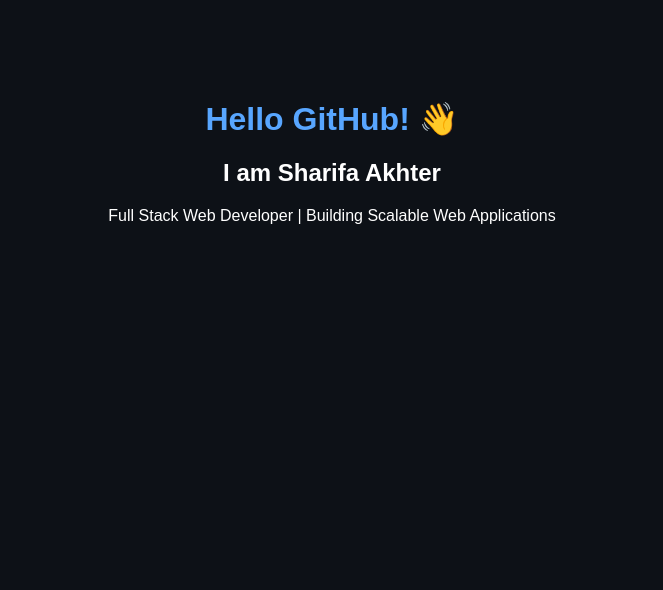
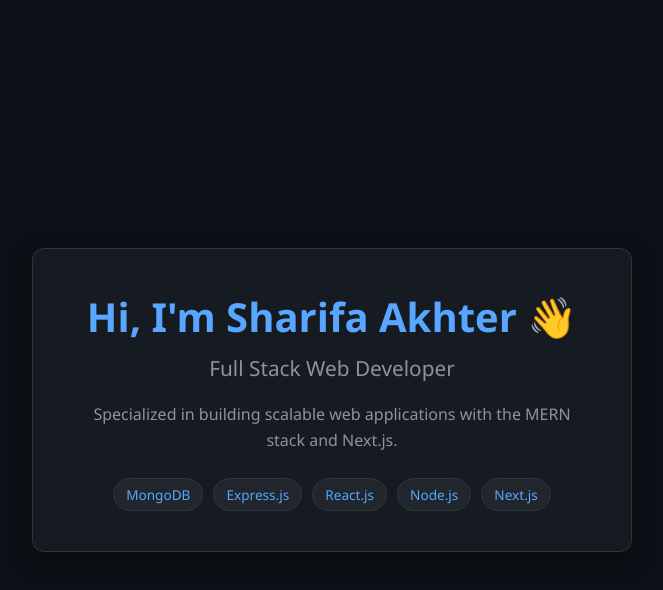
Before and after one commit to sharifaakhter297-cloud/my-first-project, a plain HTML site: page index.html in a window 1280 px wide. Shown: the whole page, without its empty margins (308-971 px from the left). Drawn offline with Linux system fonts and the light colour scheme.

Commit message:
updated portfolio

```diff
--- a/index.html
+++ b/index.html
@@ -3,15 +3,58 @@
 <head>
     <meta charset="UTF-8">
     <meta name="viewport" content="width=device-width, initial-scale=1.0">
-    <title>Sharifa Akhter | Portfolio</title>
+    <title>Sharifa Akhter | Full Stack Developer</title>
     <style>
-        body { font-family: Arial, sans-serif; text-align: center; margin-top: 100px; background-color: #0d1117; color: #ffffff; }
-        h1 { color: #58a6ff; }
+        * { box-sizing: border-box; margin: 0; padding: 0; }
+        body {
+            font-family: 'Segoe UI', Tahoma, Geneva, Verdana, sans-serif;
+            background-color: #0d1117;
+            color: #c9d1d9;
+            display: flex;
+            justify-content: center;
+            align-items: center;
+            height: 100vh;
+            text-align: center;
+        }
+        .container {
+            max-width: 600px;
+            padding: 40px;
+            background: #161b22;
+            border: 1px solid #30363d;
+            border-radius: 12px;
+            box-shadow: 0 8px 24px rgba(0,0,0,0.4);
+        }
+        h1 { color: #58a6ff; font-size: 2.5rem; margin-bottom: 10px; }
+        h2 { color: #8b949e; font-size: 1.3rem; font-weight: 400; margin-bottom: 20px; }
+        p { color: #8b949e; font-size: 1rem; line-height: 1.6; margin-bottom: 25px; }
+        .skills {
+            display: flex;
+            justify-content: center;
+            gap: 10px;
+            flex-wrap: wrap;
+        }
+        .tag {
+            background: #21262d;
+            color: #58a6ff;
+            padding: 6px 12px;
+            border-radius: 20px;
+            font-size: 0.85rem;
+            border: 1px solid #30363d;
+        }
     </style>
 </head>
 <body>
-    <h1>Hello GitHub! 👋</h1>
-    <h2>I am Sharifa Akhter</h2>
-    <p>Full Stack Web Developer | Building Scalable Web Applications</p>
+    <div class="container">
+        <h1>Hi, I'm Sharifa Akhter 👋</h1>
+        <h2>Full Stack Web Developer</h2>
+        <p>Specialized in building scalable web applications with the MERN stack and Next.js.</p>
+        <div class="skills">
+            <span class="tag">MongoDB</span>
+            <span class="tag">Express.js</span>
+            <span class="tag">React.js</span>
+            <span class="tag">Node.js</span>
+            <span class="tag">Next.js</span>
+        </div>
+    </div>
 </body>
 </html>
```
